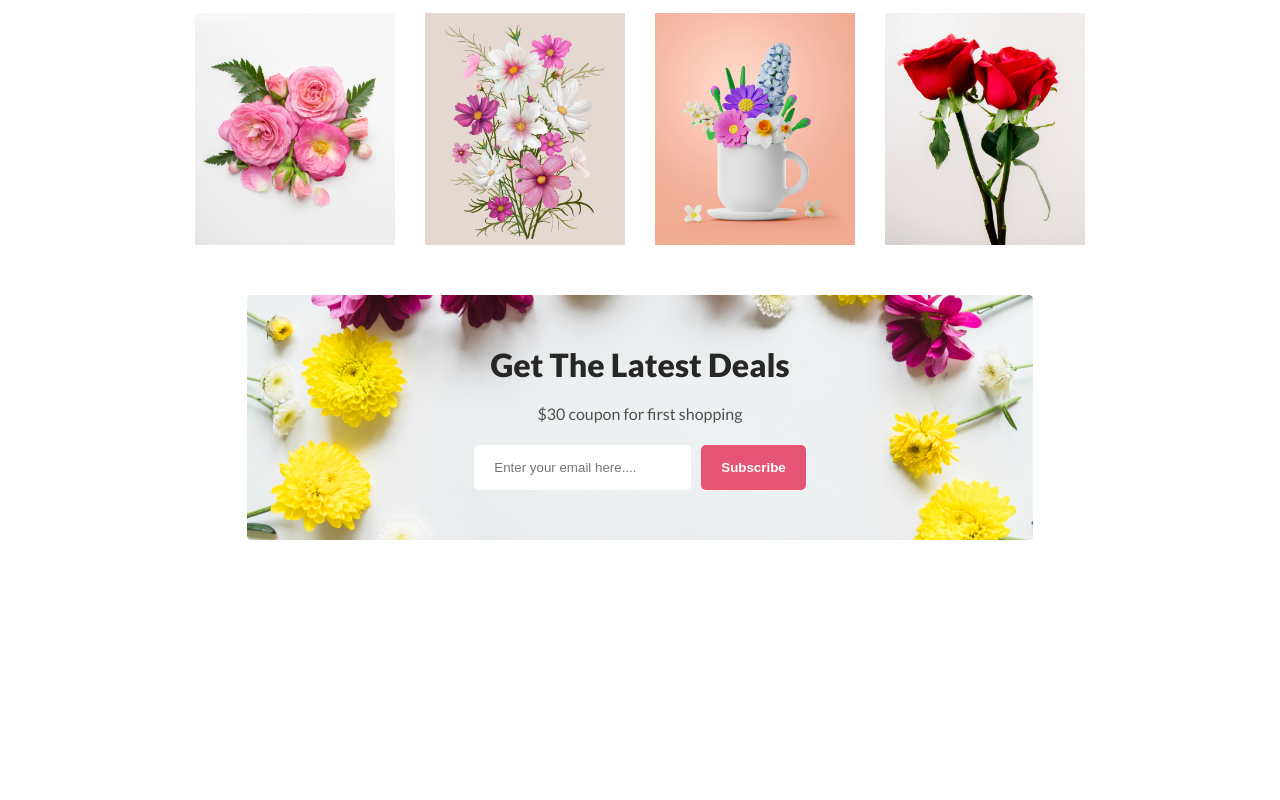
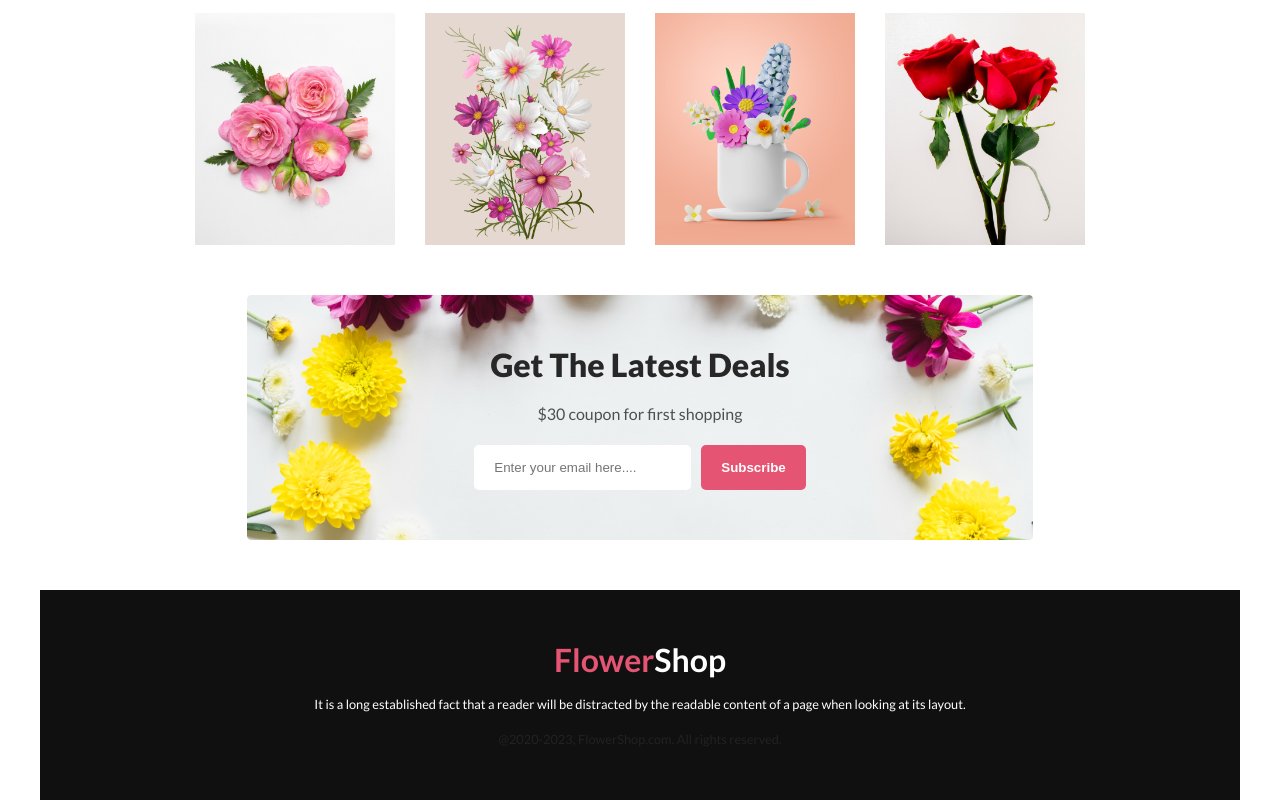
Before and after one commit to zishanmeh/Flower-shop, a plain HTML site: page index.html in a window 1280 px wide. Shown: the part 1866-2666 px from the top of the page. Before the commit the page ends 2456 px from the top, so only its background shows below. Drawn offline with Linux system fonts and the light colour scheme.

Commit message:
added footer

```diff
--- a/index.html
+++ b/index.html
@@ -105,6 +105,10 @@
             </div>
           </section>
     </main>
-    <footer></footer>
+    <footer>
+        <h1><span>Flower</span>Shop</h1>
+        <p class="footer-details">It is a long established fact that a reader will be distracted by the readable content of a page when looking at its layout.</p>
+        <p class="footer-copyright">@2020-2023, FlowerShop.com. All rights reserved.</p>
+    </footer>
 </body>
 </html>
--- a/styles/style.css
+++ b/styles/style.css
@@ -245,6 +245,32 @@ header {
     color: white;
     font-weight: 600;
 }
+/* Footer */
+
+footer {
+    background-color: #111010;
+    color: white;
+    padding: 50px;
+    display: flex;
+    flex-direction: column;
+    align-items: center;
+    justify-content: center;
+    gap: 15px;
+}
+footer h1 {
+    color: white;
+}
+footer h1 > span {
+    color: #E55473;
+}
+.footer-details {
+    color: white;
+    font-size: 0.8rem;
+    text-align: center;
+}
+.footer-copyright {
+    font-size: 0.8rem;
+}
 
 
 
```
